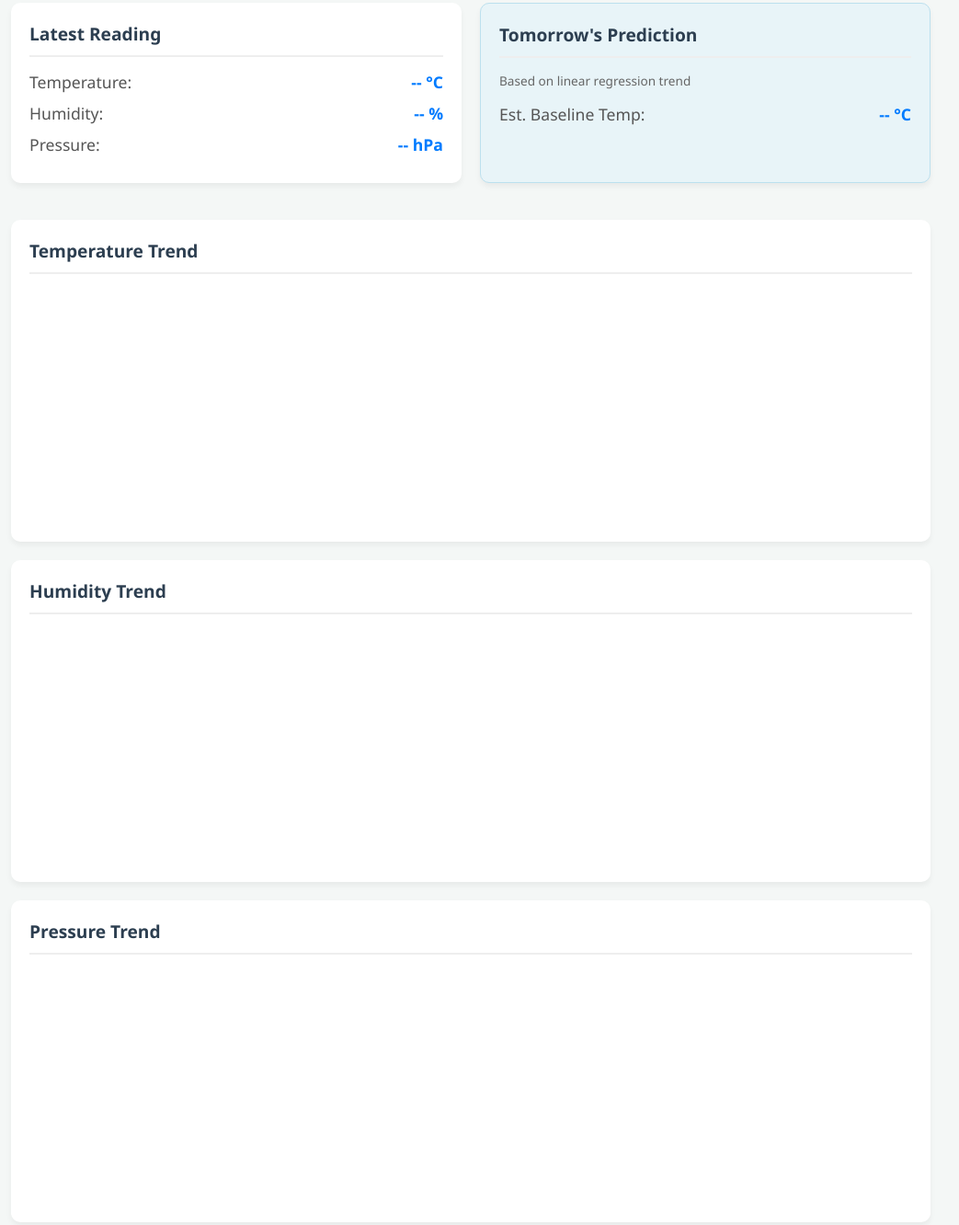
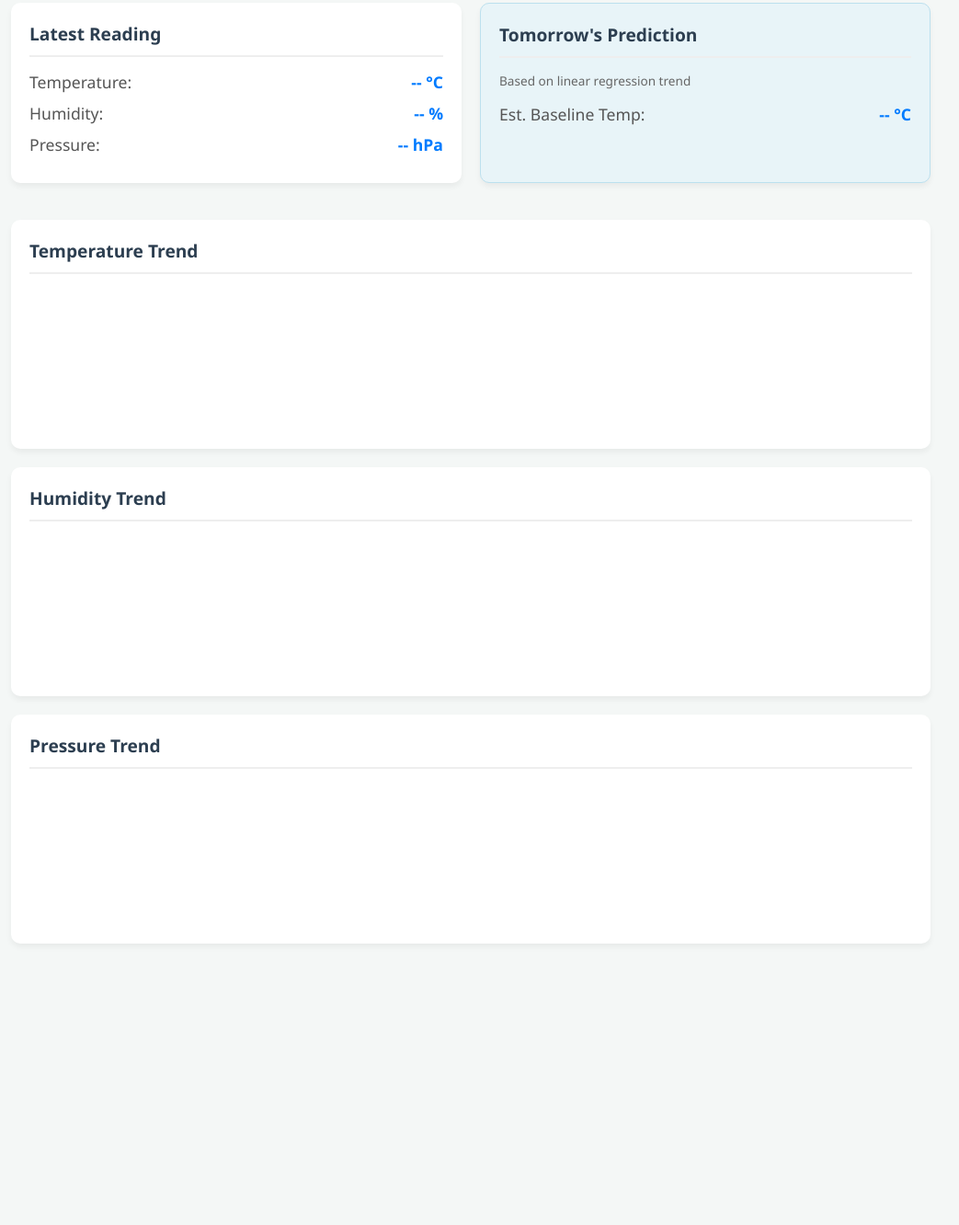
Before and after one commit to Krystyn-Kevin/Weather_Station_Forecasting, a plain HTML site: page index.html in a window 1280 px wide. Shown: the part 204-1536 px from the top of the page at 92% size, without its empty margins (128-1171 px from the left). After the commit the page ends 1270 px from the top, so only its background shows below. Drawn offline with nearby package versions, Linux system fonts and the light colour scheme; no server answers.

Commit message:
update in chart

```diff
--- a/index.html
+++ b/index.html
@@ -53,22 +53,27 @@
             </div>
         </div>
 
-        <!-- Separate Graph Cards -->
-        <div class="card chart-container">
+       <!-- Separate Graph Cards -->
+        <div class="card">
             <h2>Temperature Trend</h2>
-            <canvas id="tempChart"></canvas>
+            <div class="chart-wrapper">
+                <canvas id="tempChart"></canvas>
+            </div>
         </div>
 
-        <div class="card chart-container">
+        <div class="card">
             <h2>Humidity Trend</h2>
-            <canvas id="humChart"></canvas>
+            <div class="chart-wrapper">
+                <canvas id="humChart"></canvas>
+            </div>
         </div>
 
-        <div class="card chart-container">
+        <div class="card">
             <h2>Pressure Trend</h2>
-            <canvas id="preChart"></canvas>
+            <div class="chart-wrapper">
+                <canvas id="preChart"></canvas>
+            </div>
         </div>
-    </div>
 
     <script src="js/script.js"></script>
 </body>
```
